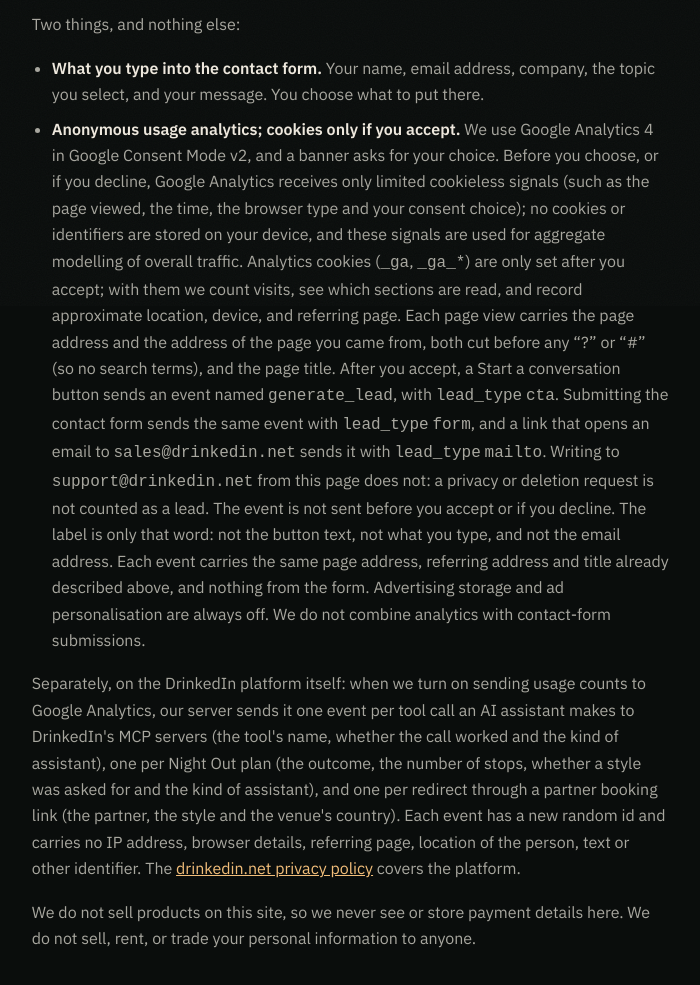
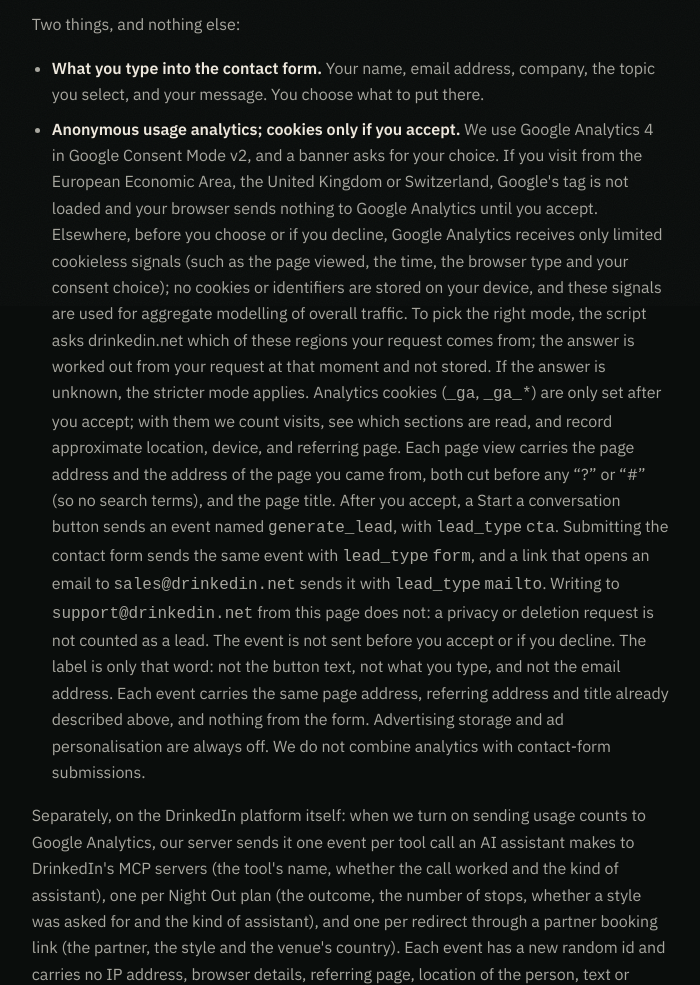
Before and after one commit to haim-barad/business.drinkedin.net-static, a website built with Vite: page src/privacy.html in a window 1280 px wide. Shown: the part 494-1479 px from the top of the page, without its empty margins (289-989 px from the left). Built offline with nearby package versions, Linux system fonts and the light colour scheme.

Commit message:
Consent v8: region-true privacy text (basic mode in EEA/UK/CH), pin ?v=8; pricing row matches the cocktail feed after #672

```diff
--- a/src/privacy.html
+++ b/src/privacy.html
@@ -6,9 +6,9 @@
          so it does not block rendering; preconnect still opens the connection. -->
     <link rel="preconnect" href="https://drinkedin.net">
     <!-- SWE-1240: lead-track.js injects the shared DrinkedIn consent loader
-         (consent-analytics.js?v=7) except on *.pages.dev. It also sends
+         (consent-analytics.js?v=8) except on *.pages.dev. It also sends
          generate_lead only after Accept. This page loads no other Google tag.
-         v=7 matches SCRIPT_VERSION in haim-barad/drinkedin
+         v=8 matches SCRIPT_VERSION in haim-barad/drinkedin
          backend/tests/test_consent_analytics.py. -->
     <script type="module" src="./scripts/lead-track.js"></script>
     <meta name="viewport" content="width=device-width, initial-scale=1.0">
@@ -116,11 +116,17 @@
                 <li>
                     <strong>Anonymous usage analytics; cookies only if you accept.</strong>
                     We use Google Analytics 4 in Google Consent Mode v2, and a banner asks
-                    for your choice. Before you choose, or if you decline, Google Analytics
-                    receives only limited cookieless signals (such as the page viewed, the
-                    time, the browser type and your consent choice); no cookies or
-                    identifiers are stored on your device, and these signals are used for
-                    aggregate modelling of overall traffic. Analytics cookies
+                    for your choice. If you visit from the European Economic Area, the
+                    United Kingdom or Switzerland, Google's tag is not loaded and your
+                    browser sends nothing to Google Analytics until you accept. Elsewhere,
+                    before you choose or if you decline, Google Analytics receives only
+                    limited cookieless signals (such as the page viewed, the time, the
+                    browser type and your consent choice); no cookies or identifiers are
+                    stored on your device, and these signals are used for aggregate
+                    modelling of overall traffic. To pick the right mode, the script asks
+                    drinkedin.net which of these regions your request comes from; the
+                    answer is worked out from your request at that moment and not stored.
+                    If the answer is unknown, the stricter mode applies. Analytics cookies
                     (<code>_ga</code>, <code>_ga_*</code>) are only set after you accept;
                     with them we count visits, see which sections are read, and record
                     approximate location, device, and referring page. Each page view
@@ -191,7 +197,7 @@
                 it to be deleted &mdash; and we will do it. Depending on where you live you
                 may have these rights under the GDPR, the CCPA, or similar law; we apply
                 them to everyone regardless. To opt out of analytics cookies, decline in
-                the banner (the limited cookieless signals described above continue). Your choice is kept in one small cookie,
+                the banner (outside the European Economic Area, the United Kingdom and Switzerland, the limited cookieless signals described above continue). Your choice is kept in one small cookie,
                 <code>drinkedin_cookie_consent</code>, set on <code>.drinkedin.net</code>
                 for six months and shared with drinkedin.net, so you are asked once for
                 both sites. To change your mind, use the reset button on the
--- a/src/scripts/lead-track.js
+++ b/src/scripts/lead-track.js
@@ -1,6 +1,6 @@
 // generate_lead for the business site, through the shared DrinkedIn loader.
 //
-// consent-analytics.js (v=7, from drinkedin.net) already listens for
+// consent-analytics.js (v=8, from drinkedin.net) already listens for
 // data-track and data-track-* and sends the event through track(). Two gaps:
 //
 //   * TRACK_PARAMS does not include lead_type, so a coarse label is dropped.
@@ -16,7 +16,7 @@
 // click cannot land on the unwrapped track(). If that loader has no
 // data-track listener, the same wrap is driven by a fallback listener.
 
-const CONSENT_SRC = 'https://drinkedin.net/consent-analytics.js?v=7';
+const CONSENT_SRC = 'https://drinkedin.net/consent-analytics.js?v=8';
 const LEAD_TYPES = new Set(['cta', 'form', 'mailto']);
 const WATCH_TRIES = 40;
 const WATCH_MS = 100;
```
Also changed, not shown: CLAUDE.md (+1 -1 lines), src/404.html (+2 -2 lines), src/index.html (+3 -3 lines), src/terms.html (+2 -2 lines), tests/lead-track.test.mjs (+1 -1 lines), tests/seo.test.mjs (+1 -1 lines).
